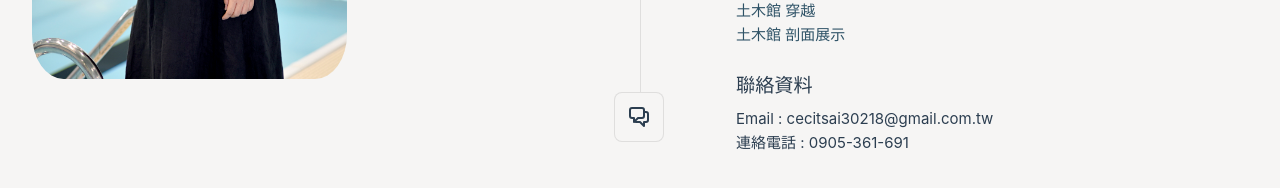
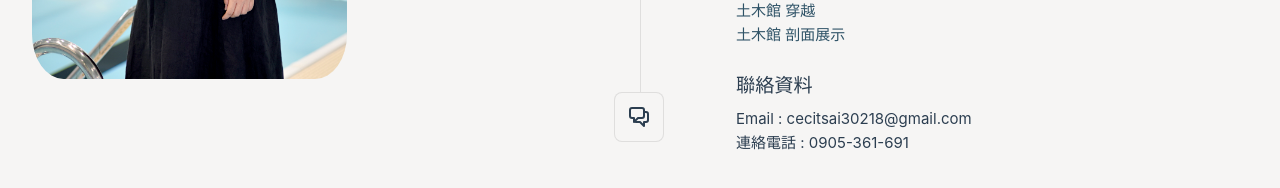
Before and after one commit to CCvegetable/cv, a Vue app: page / in a window 1280 px wide. Shown: the part 522-710 px from the top of the page. Built offline with nearby package versions, Linux system fonts and the light colour scheme.

Commit message:
gmail tw

```diff
--- a/src/components/TheWelcome.vue
+++ b/src/components/TheWelcome.vue
@@ -70,7 +70,7 @@ import SupportIcon from "./icons/IconSupport.vue";
     </template>
     <template #heading>聯絡資料</template>
 
-    Email : cecitsai30218@gmail.com.tw
+    Email : cecitsai30218@gmail.com
     <br>
     連絡電話 : 0905-361-691
 
```
Also changed, not shown: 3 other files (tests, documents, lock files or other folders).
